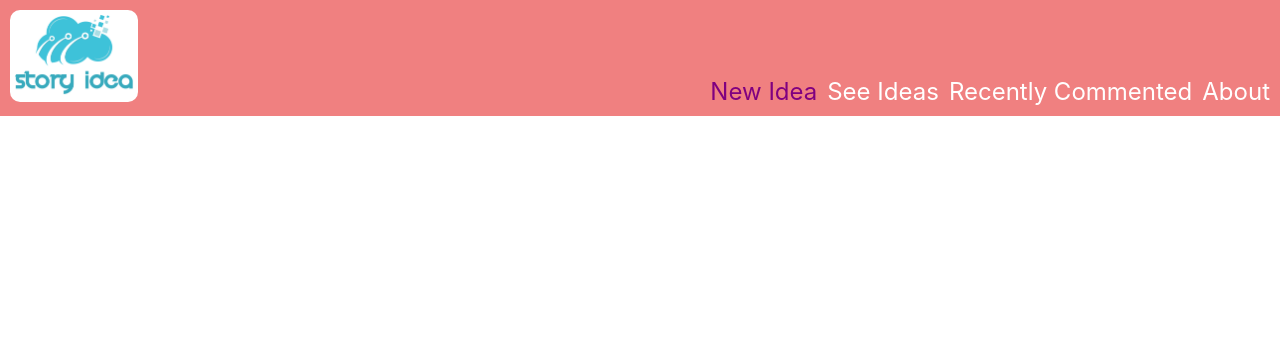
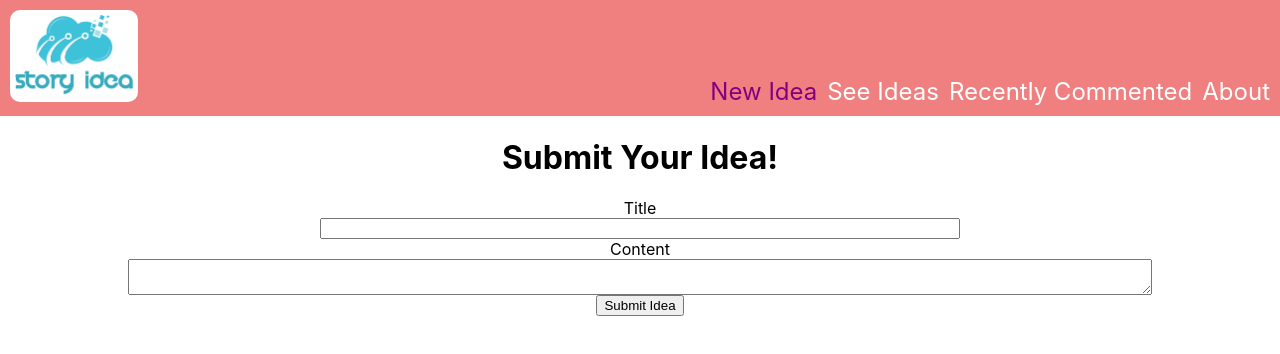
Before and after one commit to Itisafeature/story-idea-frontend, a React (Create React App) app: page /new-idea in a window 1280 px wide. Shown: the top 354 px of the page. Built offline with nearby package versions, Linux system fonts and the light colour scheme.

Commit message:
added new idea form and basic styling

```diff
--- a/src/App.js
+++ b/src/App.js
@@ -2,6 +2,7 @@ import Header from './components/Header';
 import Welcome from './components/Welcome';
 import styles from './App.module.css';
 import { Routes, Route } from 'react-router-dom';
+import NewIdea from './components/NewIdea';
 
 function App() {
   return (
@@ -9,6 +10,7 @@ function App() {
       <Header />
       <Routes>
         <Route path="/" element={<Welcome />} />
+        <Route path="/new-idea" element={<NewIdea />} />
       </Routes>
     </div>
   );
--- /dev/null
+++ b/src/components/NewIdea.js
@@ -0,0 +1,67 @@
+import { useState } from 'react';
+import styles from './NewIdea.module.css';
+
+const URL = 'http://localhost:3001/api/v1/ideas';
+
+const NewIdea = () => {
+  const [title, setTitle] = useState('');
+  const [content, setContent] = useState('');
+  const [isError, setIsError] = useState(null);
+  const [errorMessages, setErrorMessages] = useState();
+
+  const submitIdeaHandler = async e => {
+    e.preventDefault();
+    const newIdea = { title, content };
+    const response = await fetch(URL, {
+      method: 'POST',
+      headers: {
+        'Content-Type': 'application/json',
+      },
+      body: JSON.stringify(newIdea),
+    });
+    const data = await response.json();
+
+    if (!response.ok) {
+      setIsError(true);
+      setErrorMessages(Object.values(data));
+    } else {
+      setTitle('');
+      setContent('');
+      setIsError(false);
+      setErrorMessages([]);
+    }
+  };
+
+  const renderErrors = () => {
+    return errorMessages.map(err => (
+      <p className={styles['error__item']}>{err}</p>
+    ));
+  };
+
+  return (
+    <div className={styles['form-container']}>
+      <h1 className={styles['new-idea-title']}>Submit Your Idea!</h1>
+      {isError && <div className={styles.errors}>{renderErrors()}</div>}
+      <form className={styles['new-idea-form']} onSubmit={submitIdeaHandler}>
+        <label htmlFor="new-idea-title">Title</label>
+        <input
+          onChange={e => setTitle(e.target.value)}
+          value={title}
+          type="text"
+          id="new-idea-title"
+          className={styles.input}
+        />
+        <label htmlFor="new-idea-content">Content</label>
+        <textarea
+          onChange={e => setContent(e.target.value)}
+          value={content}
+          id="new-idea-content"
+          className={styles.content}
+        ></textarea>
+        <button type="submit">Submit Idea</button>
+      </form>
+    </div>
+  );
+};
+
+export default NewIdea;
--- /dev/null
+++ b/src/components/NewIdea.module.css
@@ -0,0 +1,27 @@
+.new-idea-title {
+  text-align: center;
+}
+
+.errors {
+  text-align: center;
+  background: rgb(248, 58, 58);
+  border-radius: 10px;
+  color: white;
+  padding: 2px 0 2px 0;
+}
+
+.new-idea-form {
+  display: flex;
+  flex-grow: 1;
+  flex-direction: column;
+  align-items: center;
+  margin-top: 20px;
+}
+
+.input {
+  width: 50%;
+}
+
+.content {
+  width: 80%;
+}
```
